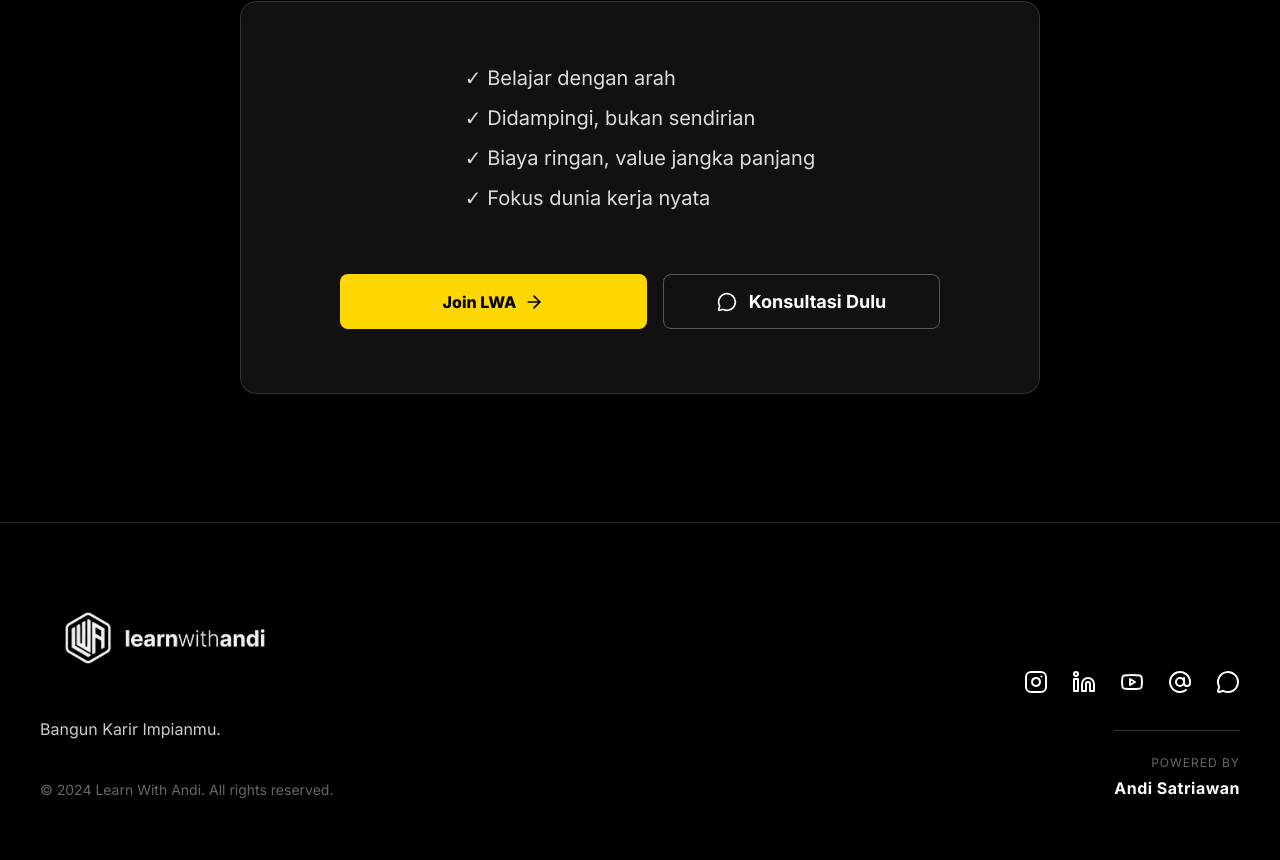
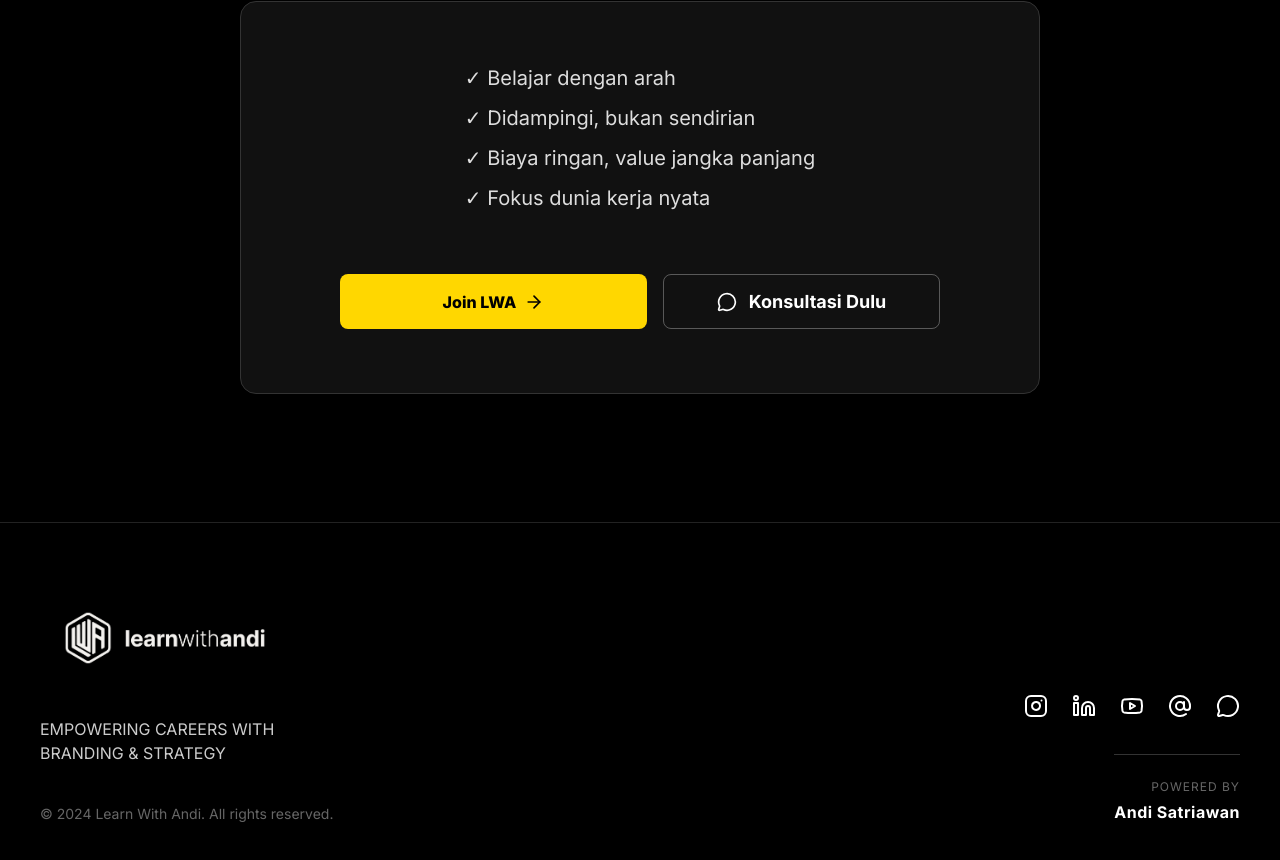
Before and after one commit to alvianzf/learnwithandi.com, a Next.js app: page / in a window 1280 px wide. Shown: the part 10406-11266 px from the top of the page. Built offline with nearby package versions, Linux system fonts and the light colour scheme.

Commit message:
feat: update footer tagline

```diff
--- a/src/data/content.ts
+++ b/src/data/content.ts
@@ -422,7 +422,7 @@ export const content = {
   },
   footer: {
     id: "footer",
-    title: "Bangun Karir Impianmu.",
+    title: "EMPOWERING CAREERS WITH BRANDING & STRATEGY",
     subtitle: "Powered by",
     name: "Andi Satriawan",
     copyright: "© 2024 Learn With Andi. All rights reserved.",
```
